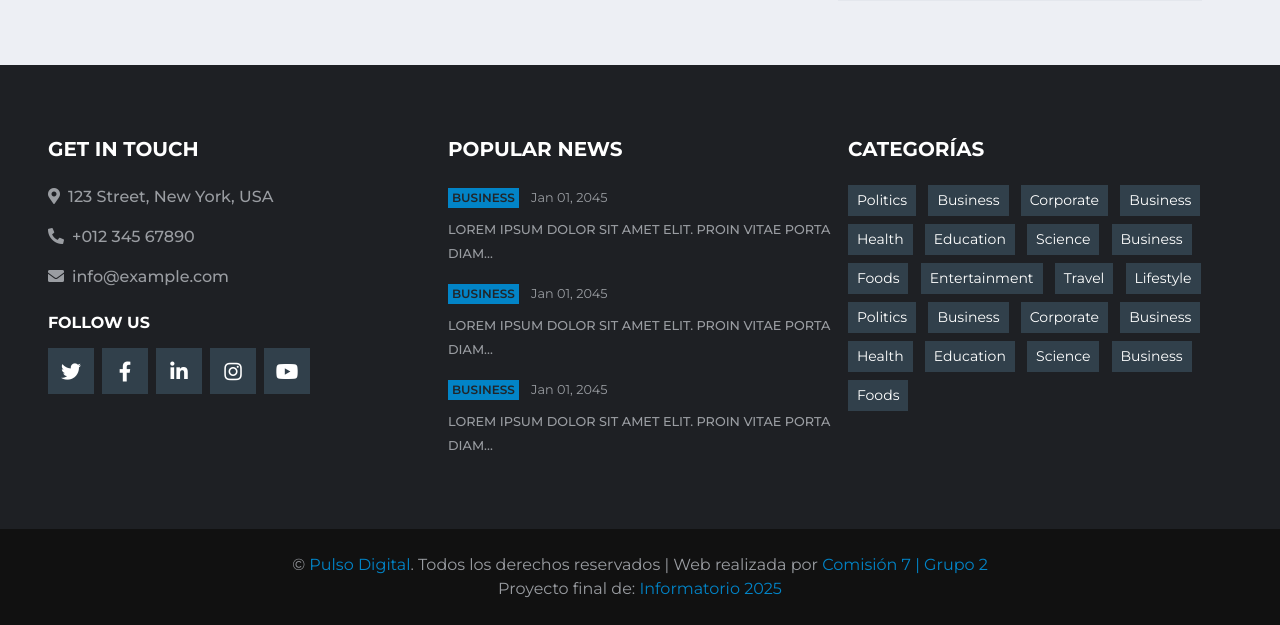
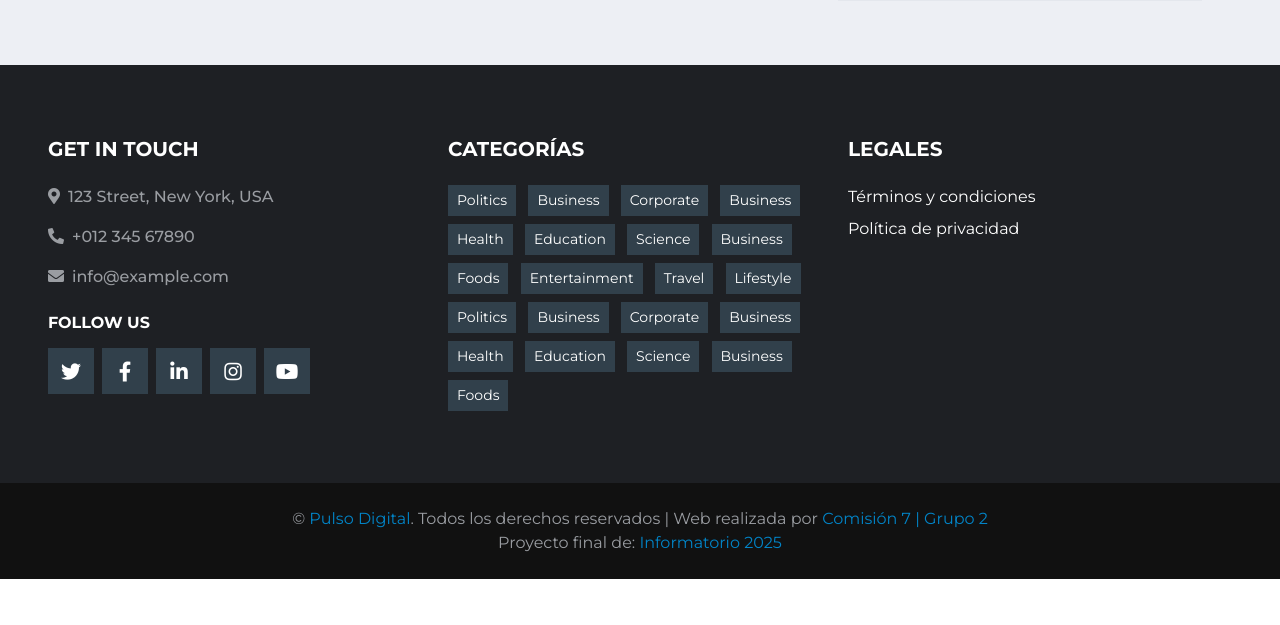
Before and after one commit to juampibolanio/pulso-digital-website, a Django app: page /noticias/contact/ in a window 1280 px wide. Shown: the part 1078-1703 px from the top of the page. After the commit the page ends 1657 px from the top, so only its background shows below. Run offline with Django 5.2, Linux system fonts and the light colour scheme; some libraries are stand-ins or nearby versions.

Commit message:
añado ajustes en templates de comentarios, base footer y forms de comentarios

```diff
--- a/templates/base.html
+++ b/templates/base.html
@@ -183,36 +183,6 @@
                 </div>
             </div>
             <div class="col-lg-4 col-md-6 mb-5">
-                <h5 class="mb-4 text-white text-uppercase font-weight-bold">Popular News</h5>
-                <div class="mb-3">
-                    <div class="mb-2">
-                        <a class="badge badge-primary text-uppercase font-weight-semi-bold p-1 mr-2"
-                            href="">Business</a>
-                        <a class="text-body" href=""><small>Jan 01, 2045</small></a>
-                    </div>
-                    <a class="small text-body text-uppercase font-weight-medium" href="">Lorem ipsum dolor sit amet
-                        elit. Proin vitae porta diam...</a>
-                </div>
-                <div class="mb-3">
-                    <div class="mb-2">
-                        <a class="badge badge-primary text-uppercase font-weight-semi-bold p-1 mr-2"
-                            href="">Business</a>
-                        <a class="text-body" href=""><small>Jan 01, 2045</small></a>
-                    </div>
-                    <a class="small text-body text-uppercase font-weight-medium" href="">Lorem ipsum dolor sit amet
-                        elit. Proin vitae porta diam...</a>
-                </div>
-                <div class="">
-                    <div class="mb-2">
-                        <a class="badge badge-primary text-uppercase font-weight-semi-bold p-1 mr-2"
-                            href="">Business</a>
-                        <a class="text-body" href=""><small>Jan 01, 2045</small></a>
-                    </div>
-                    <a class="small text-body text-uppercase font-weight-medium" href="">Lorem ipsum dolor sit amet
-                        elit. Proin vitae porta diam...</a>
-                </div>
-            </div>
-            <div class="col-lg-4 col-md-6 mb-5">
                 <h5 class="mb-4 text-white text-uppercase font-weight-bold">Categorías</h5>
                 <div class="m-n1">
                     <a href="" class="btn btn-sm btn-secondary m-1">Politics</a>
@@ -237,6 +207,13 @@
                     <a href="" class="btn btn-sm btn-secondary m-1">Business</a>
                     <a href="" class="btn btn-sm btn-secondary m-1">Foods</a>
                 </div>
+            </div>
+            <div class="col-lg-4 col-md-6 mb-5 ms-lg-5">
+                <h5 class="mb-4 text-white text-uppercase font-weight-bold">Legales</h5>
+            <ul class="list-unstyled">
+                <li class="mb-2"><a href="#" class="text-white">Términos y condiciones</a></li>
+                <li class="mb-2"><a href="#" class="text-white">Política de privacidad</a></li>
+            </ul>
             </div>
 
         </div>
--- a/templates/comentarios/comentarios.html
+++ b/templates/comentarios/comentarios.html
@@ -69,7 +69,7 @@
                 {{ form.contenido }}
             </div>
             <div class="form-group mb-0">
-                <input type="submit" value="Dejar un comentario"
+                <input type="submit" value="Comentar"
                     class="btn btn-primary font-weight-semi-bold py-2 px-3">
             </div>
         </form>
@@ -79,7 +79,7 @@
                 <a href="{% url 'apps.usuarios:login' %}" class="alert-link">Inicia sesión</a>
                 o
                 <a href="{% url 'apps.usuarios:register' %}" class="alert-link">regístrate</a>
-                para dejar un comentario.
+                para comentar.
             </p>
         </div>
         {% endif %}
```
Also changed, not shown: apps/comentarios/forms.py (+7 -2 lines).
